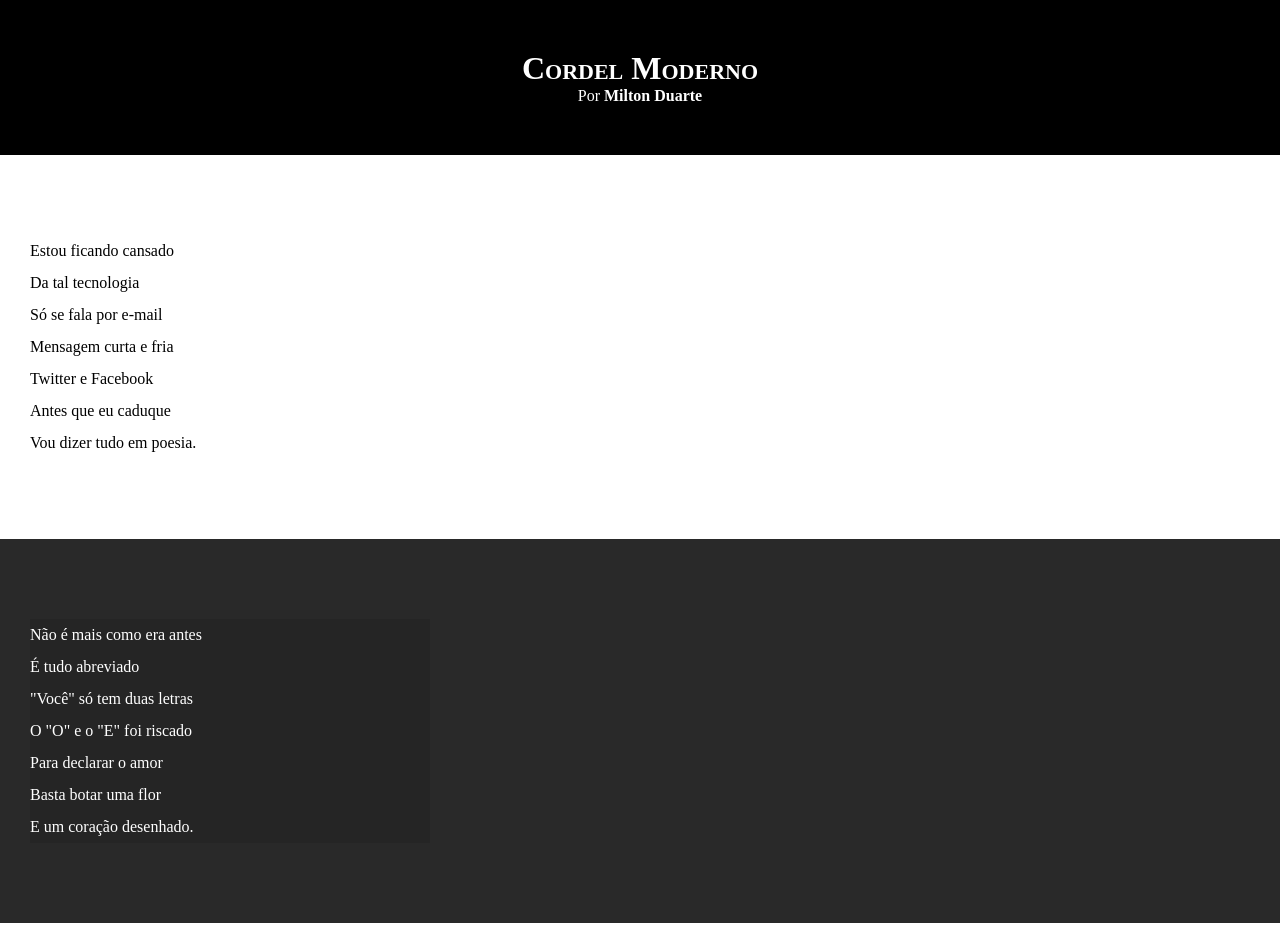
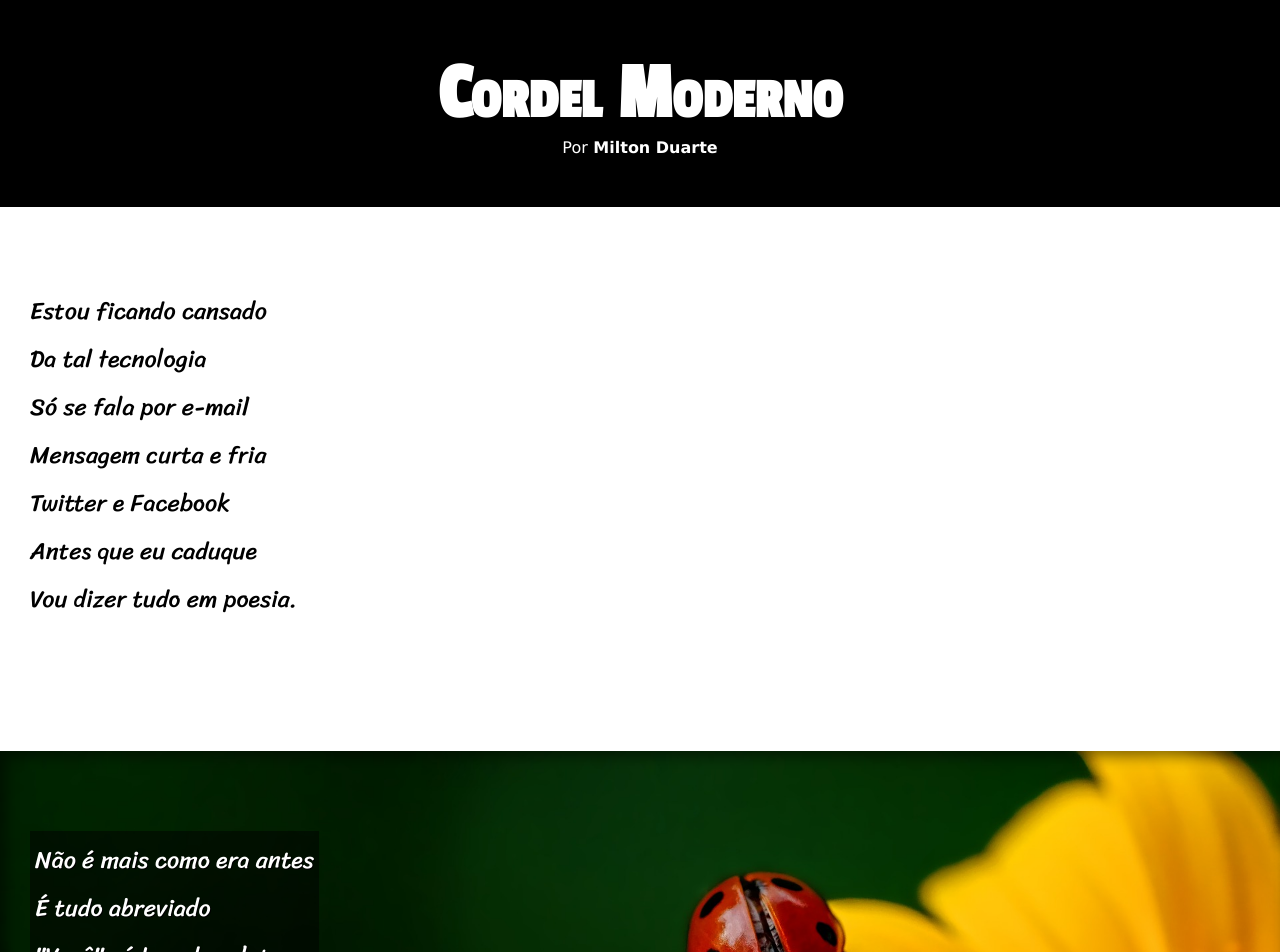
Before and after one commit to Walyffer/html--css, a plain HTML site: page desafios/desafio cordel/index.html in a window 1280 px wide. Shown: the top 952 px of the page. Drawn offline with Linux system fonts and the light colour scheme.

Commit message:
projeto cordel

```diff
--- a/desafios/desafio cordel/index.html
+++ b/desafios/desafio cordel/index.html
@@ -27,7 +27,7 @@
             </p>
         </section>
 
-        <section class="imagem">
+        <section class="imagem" id="img01">
             <p>
                 Não é mais como era antes <br>
                 É tudo abreviado <br>
@@ -61,7 +61,7 @@
             </p>
         </section>
 
-        <section class="imagem">
+        <section class="imagem" id="img02">
             <p>
                 Tenho saudade das cartas <br>
                 Escritas com a própria mão <br>
--- a/desafios/desafio cordel/style.css
+++ b/desafios/desafio cordel/style.css
@@ -1,5 +1,14 @@
 @charset "UTF-8";
 
+
+@import url('https://fonts.googleapis.com/css2?family=Passion+One&display=swap');
+@import url('https://fonts.googleapis.com/css2?family=Sriracha&display=swap');
+
+:root{
+    --fonte1: Verdana, Geneva, Tahoma, sans-serif;
+    --fonte2: 'Passion One', sans-serif;
+    --fonte3: 'Sriracha', cursive;
+}
 *{
     margin: 0;
     padding: 0;
@@ -8,6 +17,7 @@
 html, body{
     min-height: 100vh;
     background-color: darkgrey;
+    font-family: var(--fonte1);
 }
 header{
     background-color: #000;
@@ -17,6 +27,8 @@ header{
 header > h1{
     padding-top: 50px;
     font-variant: small-caps;
+    font-family: var(--fonte2);
+    font-size: 10vh;
 }
 header > p{
     padding-bottom: 50px;
@@ -34,6 +46,11 @@ section{
     padding-bottom: 10vh;
     line-height: 2em;
     padding-left: 30px;
+    font-family: var(--fonte3);
+    font-size: 3vh;
+}
+section > p{
+    padding-bottom: 2em ;
 }
 section.normal{
     background-color: #fff;
@@ -42,10 +59,26 @@ section.normal{
 section.imagem{
     background-color: rgb(41, 41, 41);
     color: white;
+    box-shadow: inset 6px 6px 13px 0px rgba(0, 0, 0, 0.458);
+    background-size: cover;
+
+    background-attachment: fixed;
 }
 section.imagem > p{
-    width: 400px;
-    background-color: rgba(0, 0, 0, 0.101);
+    display: inline-block;
+    padding: 5px;
+    background-color: rgba(0, 0, 0, 0.495);
+    text-shadow: 1px 1px 0px black;
+}
+section#img01{
+    background-image: url(imagens/background001.jpg);
+    background-position: right center;
+
+}
+section#img02{
+    background-image: url('imagens/background002.jpg');
+    background-position: right center;
+
 }
 footer{
     background-color: #000;
```
